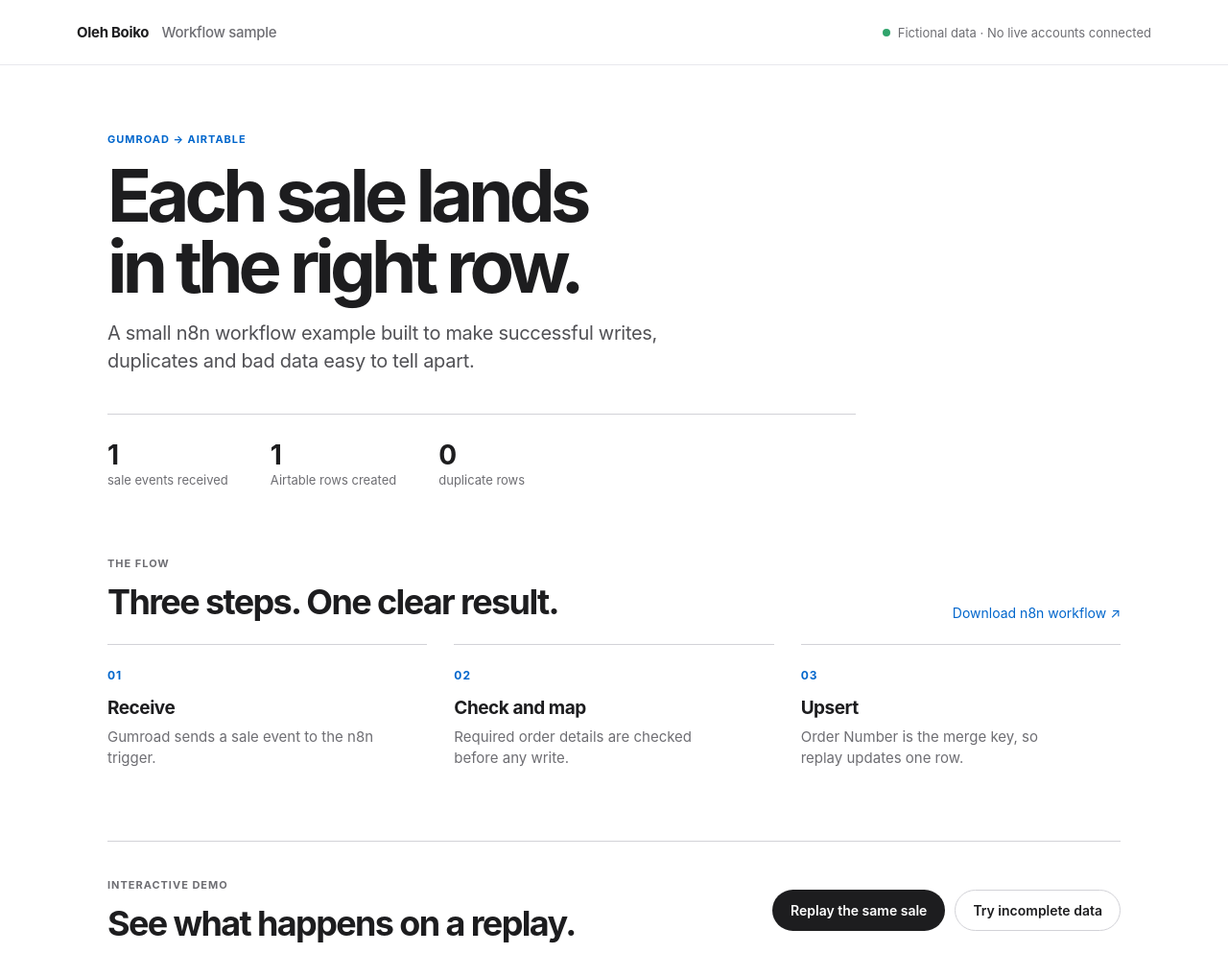
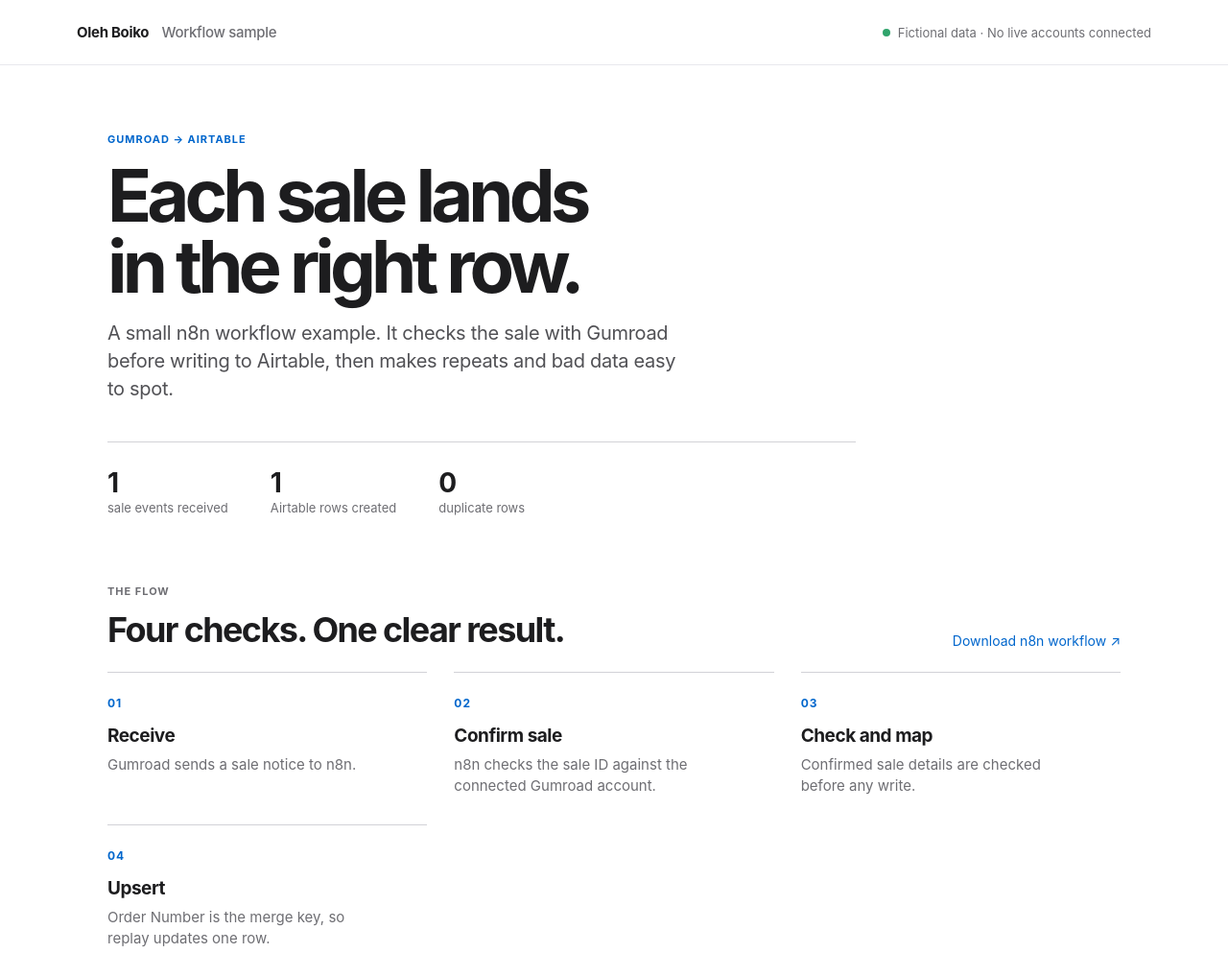
Before and after one commit to pelmeskaaaa/order-tools, a plain HTML site: page gumroad-airtable/index.html in a window 1280 px wide. Shown: the top 993 px of the page at 96% size. Drawn offline with Linux system fonts and the light colour scheme.

Commit message:
Clarify Gumroad sale verification in demo

```diff
--- a/gumroad-airtable/index.html
+++ b/gumroad-airtable/index.html
@@ -17,7 +17,7 @@
     <section class="hero">
       <p class="eyebrow">GUMROAD → AIRTABLE</p>
       <h1>Each sale lands<br>in the right row.</h1>
-      <p class="intro">A small n8n workflow example built to make successful writes, duplicates and bad data easy to tell apart.</p>
+      <p class="intro">A small n8n workflow example. It checks the sale with Gumroad before writing to Airtable, then makes repeats and bad data easy to spot.</p>
       <div class="summary-row">
         <div class="summary-card"><strong id="event-count">1</strong><span>sale events received</span></div>
         <div class="summary-card"><strong id="row-count">1</strong><span>Airtable rows created</span></div>
@@ -27,13 +27,14 @@
 
     <section class="flow-section" aria-labelledby="flow-title">
       <div class="section-heading">
-        <div><p class="eyebrow">THE FLOW</p><h2 id="flow-title">Three steps. One clear result.</h2></div>
+        <div><p class="eyebrow">THE FLOW</p><h2 id="flow-title">Four checks. One clear result.</h2></div>
         <a class="text-link" href="n8n-workflow.json" download>Download n8n workflow ↗</a>
       </div>
       <div class="flow-grid">
-        <article class="flow-card"><span class="step">01</span><h3>Receive</h3><p>Gumroad sends a sale event to the n8n trigger.</p></article>
-        <article class="flow-card"><span class="step">02</span><h3>Check and map</h3><p>Required order details are checked before any write.</p></article>
-        <article class="flow-card"><span class="step">03</span><h3>Upsert</h3><p>Order Number is the merge key, so replay updates one row.</p></article>
+        <article class="flow-card"><span class="step">01</span><h3>Receive</h3><p>Gumroad sends a sale notice to n8n.</p></article>
+        <article class="flow-card"><span class="step">02</span><h3>Confirm sale</h3><p>n8n checks the sale ID against the connected Gumroad account.</p></article>
+        <article class="flow-card"><span class="step">03</span><h3>Check and map</h3><p>Confirmed sale details are checked before any write.</p></article>
+        <article class="flow-card"><span class="step">04</span><h3>Upsert</h3><p>Order Number is the merge key, so replay updates one row.</p></article>
       </div>
     </section>
 
@@ -87,7 +88,7 @@
 
     <section class="scope-note">
       <p class="eyebrow">SCOPE</p>
-      <p>This is a fictional-data example, not a live integration. It stores the customer-contact permission flag but never sends email. Historical imports, refunds and dispute handling need agreed rules.</p>
+      <p>This page is a simulation with fictional data, not a live store. The downloadable n8n workflow checks each Gumroad sale notice against the connected Gumroad Sales API before writing. It stores the customer-contact permission flag but never sends email. Historical imports and later refund or dispute updates need agreed rules.</p>
       <div class="download-links"><a href="sample-sale.json" download>Sample event JSON</a><a href="expected-airtable-upsert.json" download>Expected Airtable request</a><a href="README.md">Setup notes</a></div>
     </section>
   </main>
```
